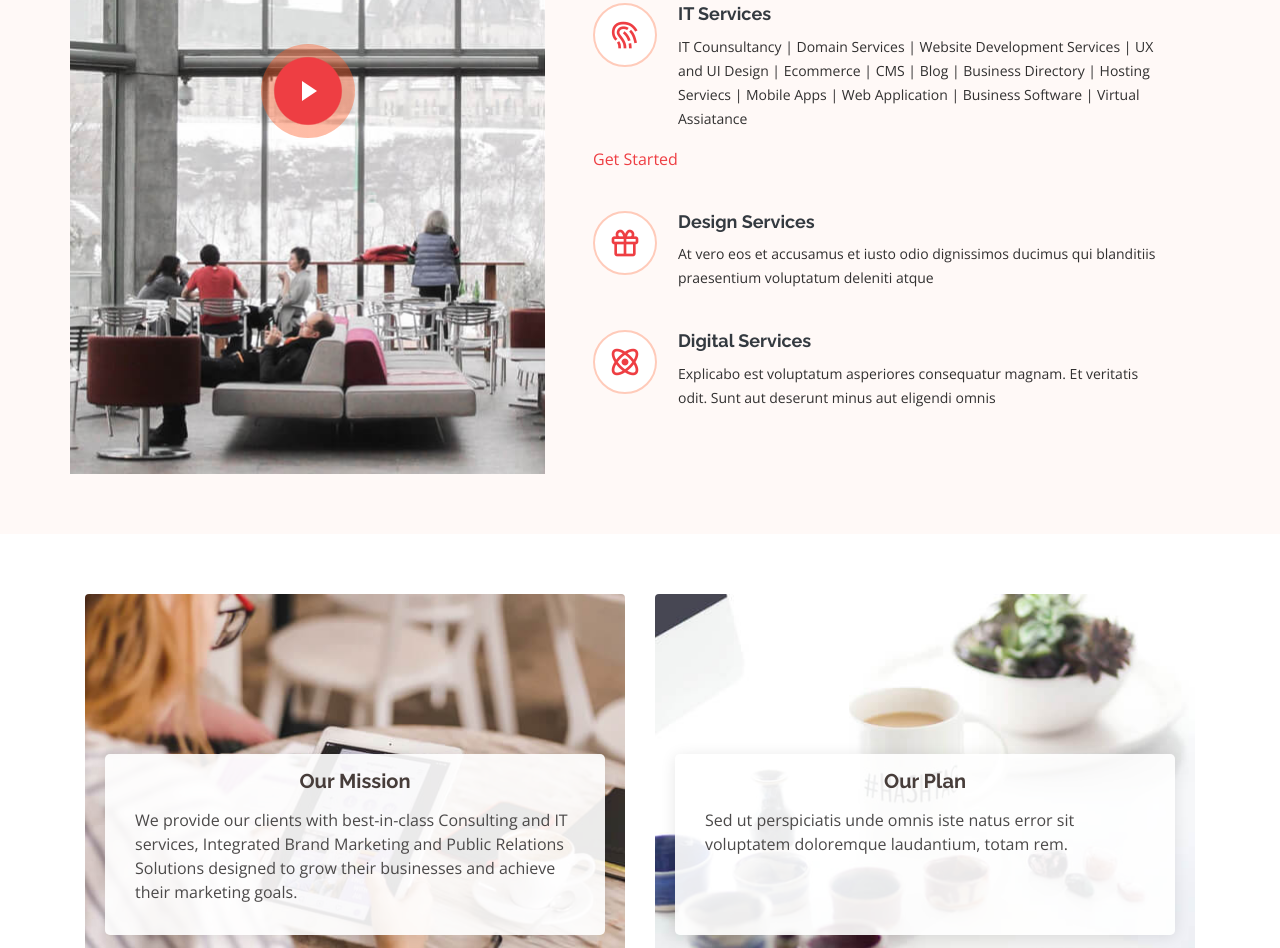
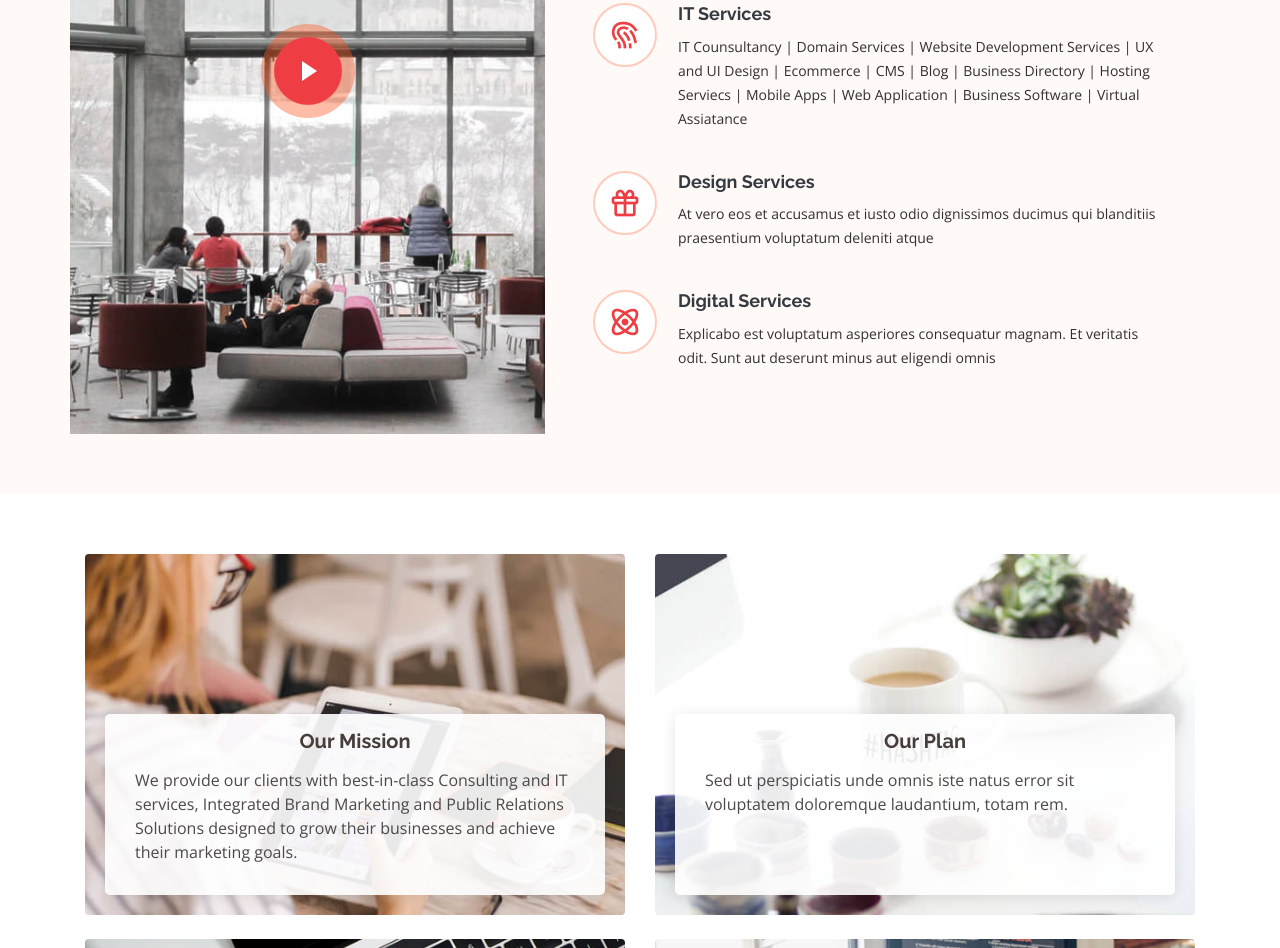
Before and after one commit to hellob2c/hellob2c.github.io, a plain HTML site: page index.html in a window 1280 px wide. Shown: the part 1290-2238 px from the top of the page. Drawn offline with nearby package versions, Linux system fonts and the light colour scheme; a script that the page names is missing.

Commit message:
Update index.html

```diff
--- a/index.html
+++ b/index.html
@@ -179,7 +179,7 @@
               <div class="icon"><i class="bx bx-fingerprint"></i></div>
               <h4 class="title"><a href="">IT Services</a></h4>
               <p class="description">IT Counsultancy | Domain Services | Website Development Services | UX and UI Design | Ecommerce | CMS | Blog | Business Directory | Hosting Serviecs | Mobile Apps | Web Application | Business Software | Virtual Assiatance</p>
-<a href="">Get Started</a>
+
 
             <div class="icon-box" data-aos="fade-up" data-aos-delay="100">
               <div class="icon"><i class="bx bx-gift"></i></div>
```
